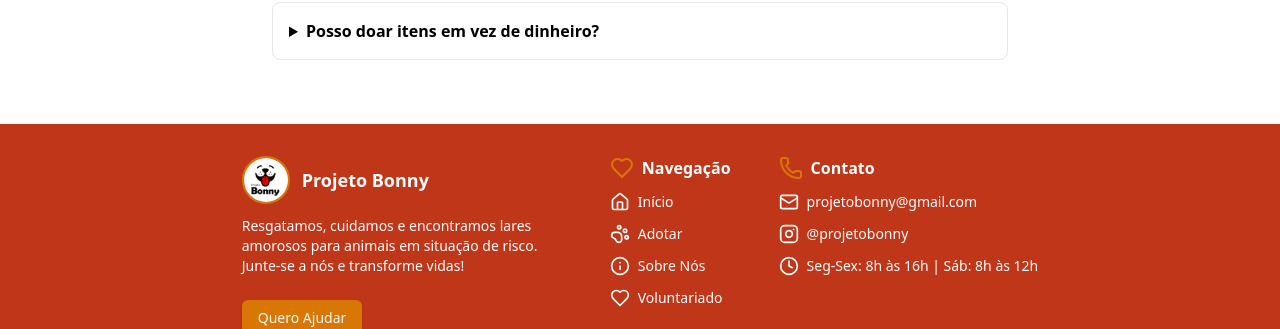
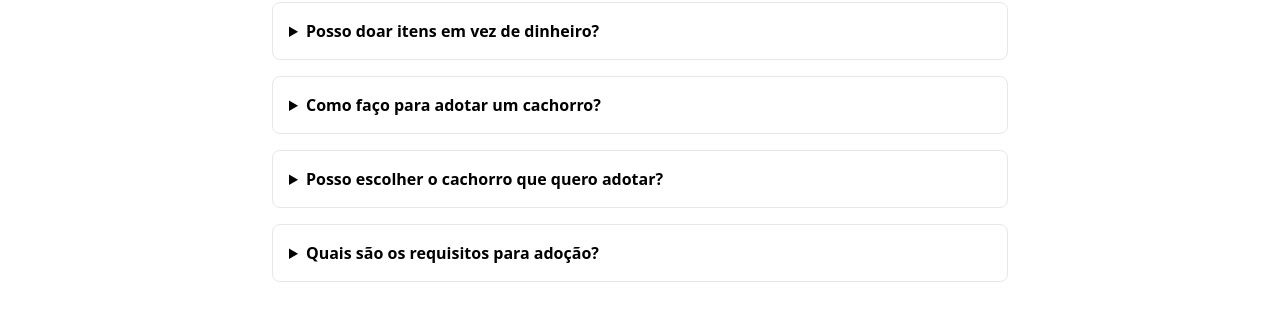
Before and after one commit to Gonzagadavid/bonny-frontend, a Next.js app: page /how-to-help in a window 1280 px wide. Shown: the part 934-1263 px from the top of the page. Built offline with nearby package versions, Linux system fonts and the light colour scheme; no server answers.

Commit message:
feat: add faqs

```diff
--- a/src/data/help.ts
+++ b/src/data/help.ts
@@ -37,5 +37,20 @@ export const helpOptions = {
       question: "Posso doar itens em vez de dinheiro?",
       answer: "Sim! Aceitamos ração, medicamentos, cobertores...",
     },
+    {
+      question: "Como faço para adotar um cachorro?",
+      answer:
+        "Através da plataforma, após o cadastro e o preenchimento do formulário, sua candidatura será analizada.",
+    },
+    {
+      question: "Posso escolher o cachorro que quero adotar?",
+      answer:
+        'O cachorros dispiníveis para adoção são exibidos na página "adoção e apadrinhamento"',
+    },
+    {
+      question: "Quais são os requisitos para adoção?",
+      answer:
+        "Os requisitos são diferente para cada caso, após se candidatar para adoção, analizaremos para encontrar um lar de acordo com o perfil do animalzinho",
+    },
   ],
 };
```
